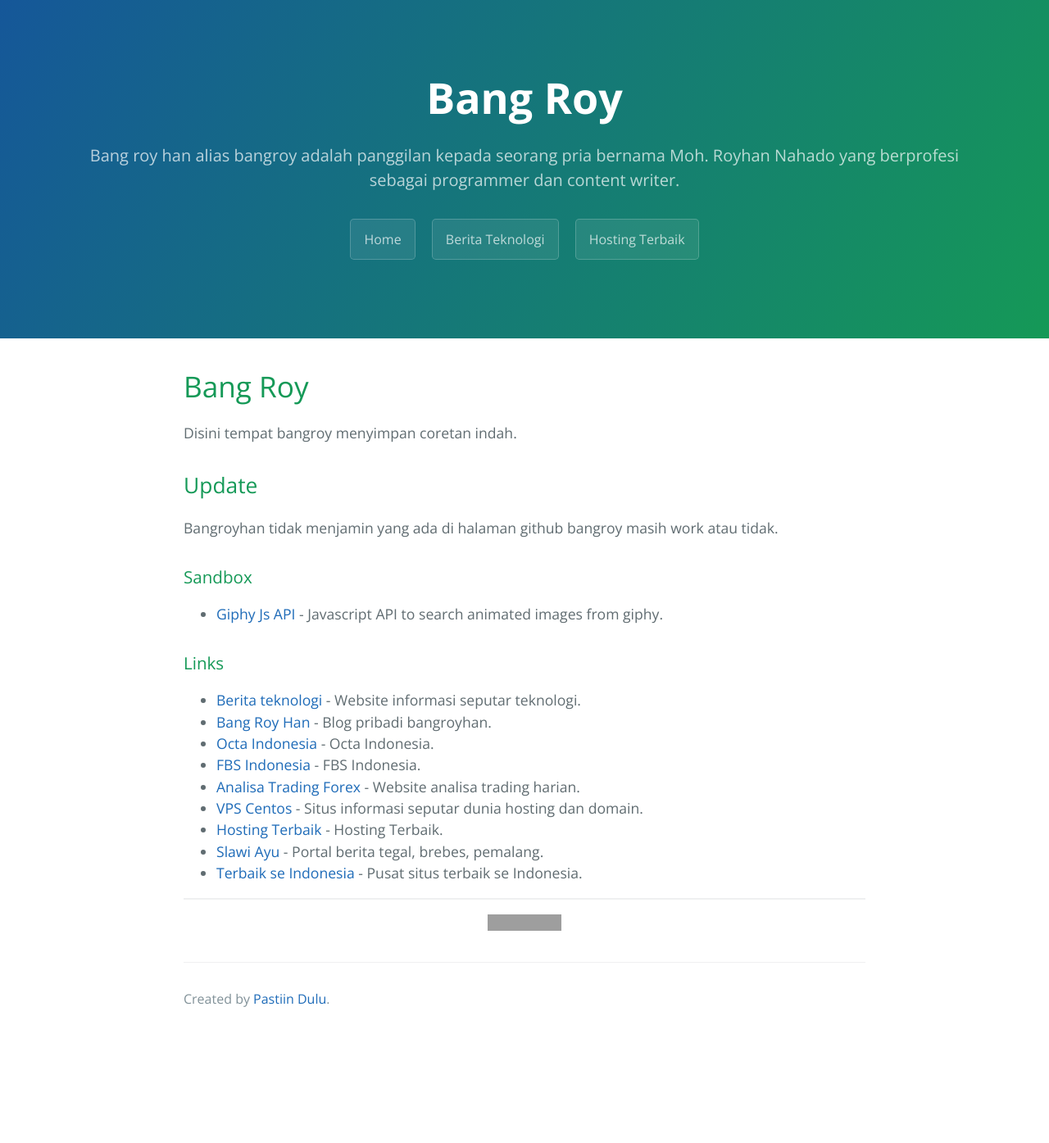
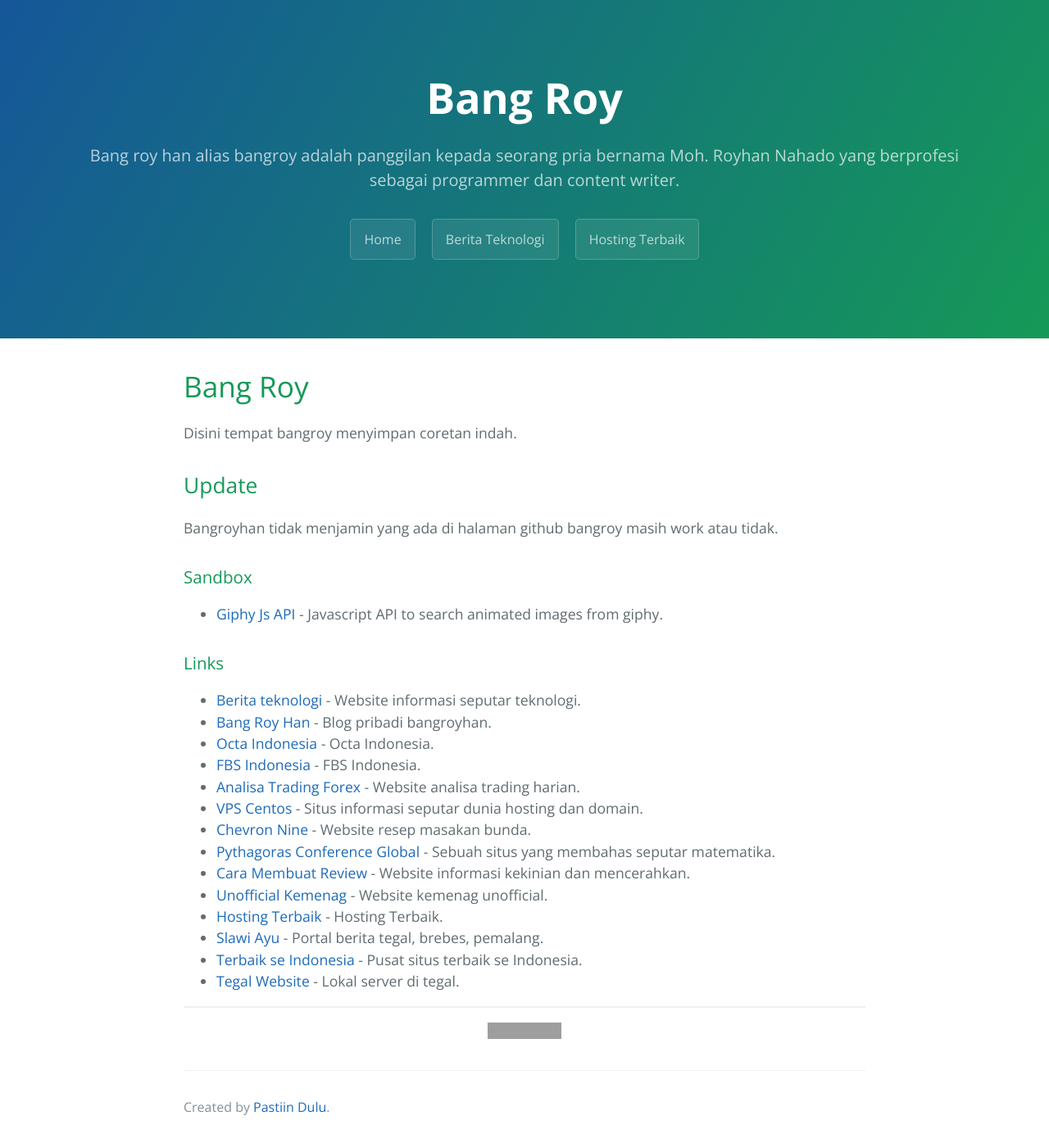
Before and after one commit to mohroyhannahado/bangroyhan, a Jekyll site: the page built from index.md, in a window 1280 px wide. Shown: the whole page at 82% size. Built offline with Jekyll 4.4.1, drawn with Linux system fonts in a browser that asks for light colours; our own code applies the rules of GitHub Pages for plain Markdown files; before the commit the page ends 1263 px from its top, so only the background shows below that; grey boxes are pictures that could not be loaded.

Commit message:
Update index.md

```diff
--- a/index.md
+++ b/index.md
@@ -19,6 +19,11 @@ Bangroyhan tidak menjamin yang ada di halaman github bangroy masih work atau tid
 - [FBS Indonesia](https://fbs.or.id) - FBS Indonesia.
 - [Analisa Trading Forex](https://analisatradingforex.com) - Website analisa trading harian.
 - [VPS Centos](https://vpscentos.com) - Situs informasi seputar dunia hosting dan domain.
+- [Chevron Nine](https://chevronnine.com) - Website resep masakan bunda.
+- [Pythagoras Conference Global](https://pythagorasconferenceglobal.com) - Sebuah situs yang membahas seputar matematika.
+- [Cara Membuat Review](https://caramembuat.review) - Website informasi kekinian dan mencerahkan.
+- [Unofficial Kemenag](https://kemenag.co) - Website kemenag unofficial.
 - [Hosting Terbaik](https://niagahoster.my.id) - Hosting Terbaik.
 - [Slawi Ayu](https://slawiayu.com) - Portal berita tegal, brebes, pemalang.
 - [Terbaik se Indonesia](https://terbaik.se) - Pusat situs terbaik se Indonesia.
+- [Tegal Website](https://tegal.website) - Lokal server di tegal.
```
